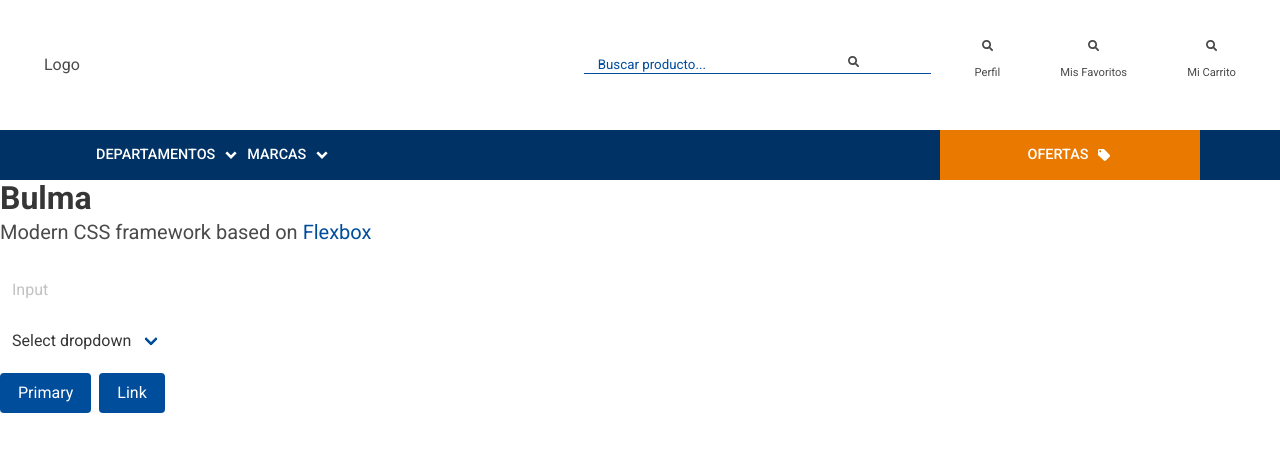
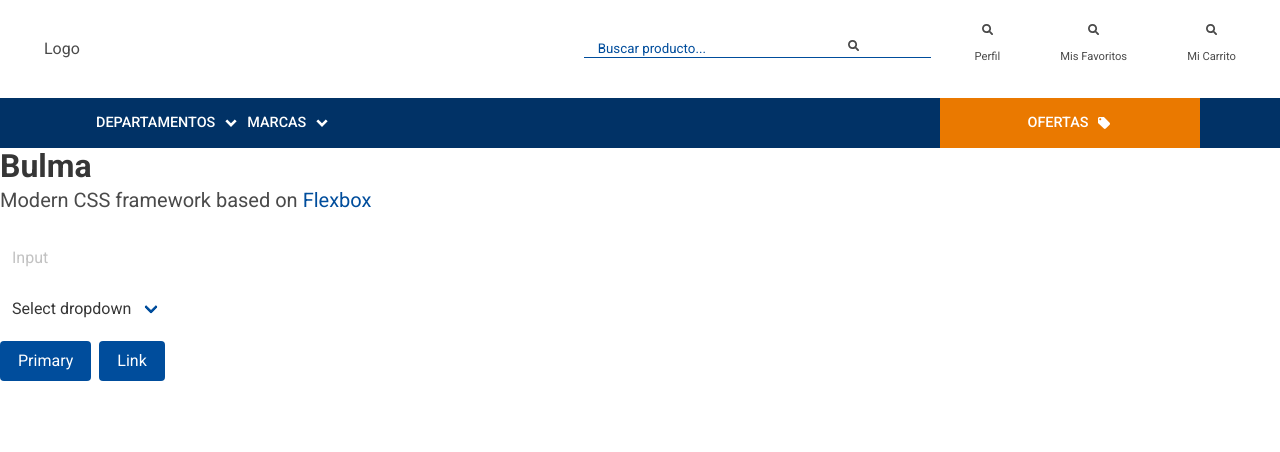
Before and after one commit to iamluisro/commonsensechallenge, a React (Create React App) app: page / in a window 1280 px wide. Shown: the top 452 px of the page. Built offline with nearby package versions, Linux system fonts and the light colour scheme.

Commit message:
header padding corrected

```diff
--- a/src/components/Header.js
+++ b/src/components/Header.js
@@ -5,7 +5,7 @@ import '../assets/styles/Header.scss';
 const Header = () => {
   return (
     <>
-      <nav className='navbar' role='navigation' aria-label='main navigation' style={{ padding: '2rem 2rem' }}>
+      <nav className='navbar' role='navigation' aria-label='main navigation' style={{ padding: '1rem 2rem' }}>
         <div className='navbar-brand'>
           {/* eslint-disable-next-line jsx-a11y/anchor-is-valid */}
           <a className='navbar-item'>
```
